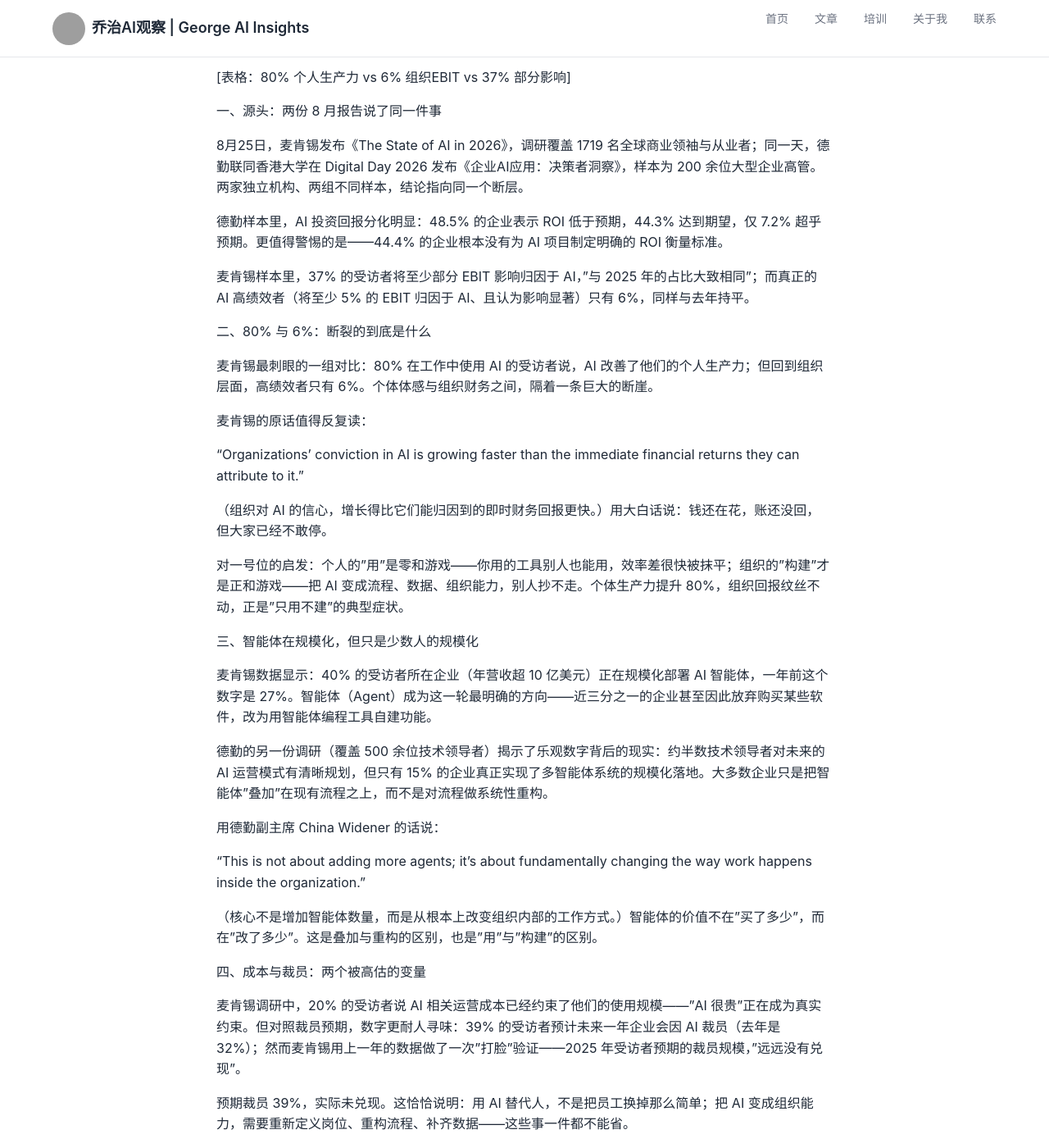
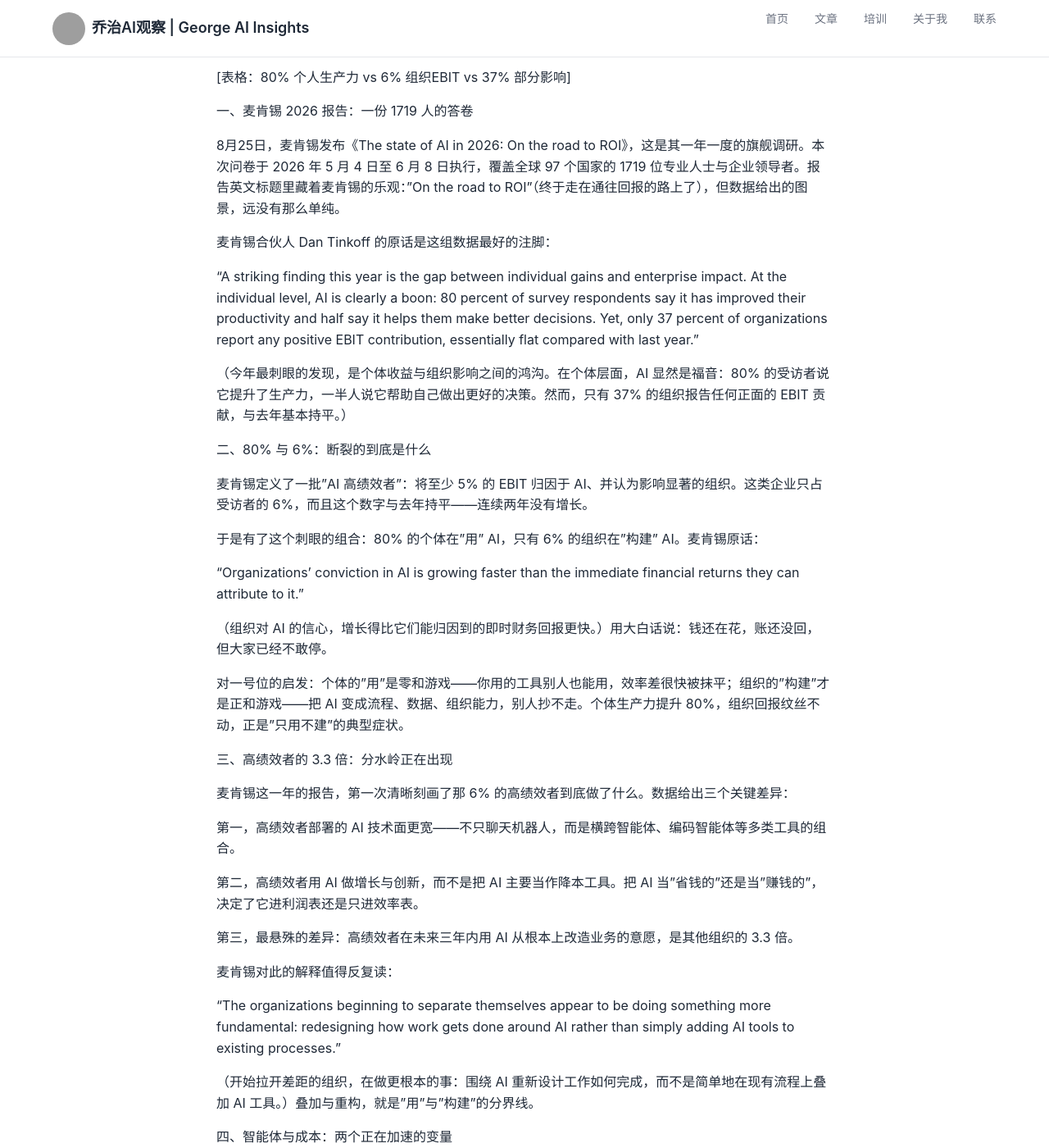
Before and after one commit to di3zongdui/di3zongdui.github.io, a Jekyll site: the page built from knowledge_base/05-文章存档/重磅_80%的员工说AI有用，公司的账本却纹丝不动.md, in a window 1280 px wide and 1400 px high, scrolled down 448 px. Shown: the whole window at 82% size. Built offline with Jekyll 4.4.1, drawn with Linux system fonts in a browser that asks for light colours; our own code applies the rules of GitHub Pages for plain Markdown files; a script that is not in the unit is left out; some of the changed text lies outside the part shown; grey boxes are pictures that could not be loaded.

Commit message:
sync article: 重磅｜80%的员工说AI有用，公司的账本却纹丝不动

```diff
--- a/knowledge_base/05-文章存档/重磅_80%的员工说AI有用，公司的账本却纹丝不动.md
+++ b/knowledge_base/05-文章存档/重磅_80%的员工说AI有用，公司的账本却纹丝不动.md
@@ -19,47 +19,67 @@ AI出海 · 企业全球化 · 跨境电商 · 品牌出海 · AI竞争力 · Sy
 [表格：80% 个人生产力 vs 6% 组织EBIT vs 37% 部分影响]
 
 
-一、源头：两份 8 月报告说了同一件事
+一、麦肯锡 2026 报告：一份 1719 人的答卷
 
-8月25日，麦肯锡发布《The State of AI in 2026》，调研覆盖 1719 名全球商业领袖与从业者；同一天，德勤联同香港大学在 Digital Day 2026 发布《企业AI应用：决策者洞察》，样本为 200 余位大型企业高管。两家独立机构、两组不同样本，结论指向同一个断层。
+8月25日，麦肯锡发布《The state of AI in 2026: On the road to ROI》，这是其一年一度的旗舰调研。本次问卷于 2026 年 5 月 4 日至 6 月 8 日执行，覆盖全球 97 个国家的 1719 位专业人士与企业领导者。报告英文标题里藏着麦肯锡的乐观："On the road to ROI"（终于走在通往回报的路上了），但数据给出的图景，远没有那么单纯。
 
-德勤样本里，AI 投资回报分化明显：48.5% 的企业表示 ROI 低于预期，44.3% 达到期望，仅 7.2% 超乎预期。更值得警惕的是——44.4% 的企业根本没有为 AI 项目制定明确的 ROI 衡量标准。
+麦肯锡合伙人 Dan Tinkoff 的原话是这组数据最好的注脚：
 
-麦肯锡样本里，37% 的受访者将至少部分 EBIT 影响归因于 AI，"与 2025 年的占比大致相同"；而真正的 AI 高绩效者（将至少 5% 的 EBIT 归因于 AI、且认为影响显著）只有 6%，同样与去年持平。
+"A striking finding this year is the gap between individual gains and enterprise impact. At the individual level, AI is clearly a boon: 80 percent of survey respondents say it has improved their productivity and half say it helps them make better decisions. Yet, only 37 percent of organizations report any positive EBIT contribution, essentially flat compared with last year."
+
+（今年最刺眼的发现，是个体收益与组织影响之间的鸿沟。在个体层面，AI 显然是福音：80% 的受访者说它提升了生产力，一半人说它帮助自己做出更好的决策。然而，只有 37% 的组织报告任何正面的 EBIT 贡献，与去年基本持平。）
 
 二、80% 与 6%：断裂的到底是什么
 
-麦肯锡最刺眼的一组对比：80% 在工作中使用 AI 的受访者说，AI 改善了他们的个人生产力；但回到组织层面，高绩效者只有 6%。个体体感与组织财务之间，隔着一条巨大的断崖。
+麦肯锡定义了一批"AI 高绩效者"：将至少 5% 的 EBIT 归因于 AI、并认为影响显著的组织。这类企业只占受访者的 6%，而且这个数字与去年持平——连续两年没有增长。
 
-麦肯锡的原话值得反复读：
+于是有了这个刺眼的组合：80% 的个体在"用" AI，只有 6% 的组织在"构建" AI。麦肯锡原话：
 
 "Organizations' conviction in AI is growing faster than the immediate financial returns they can attribute to it."
 
 （组织对 AI 的信心，增长得比它们能归因到的即时财务回报更快。）用大白话说：钱还在花，账还没回，但大家已经不敢停。
 
-对一号位的启发：个人的"用"是零和游戏——你用的工具别人也能用，效率差很快被抹平；组织的"构建"才是正和游戏——把 AI 变成流程、数据、组织能力，别人抄不走。个体生产力提升 80%，组织回报纹丝不动，正是"只用不建"的典型症状。
+对一号位的启发：个体的"用"是零和游戏——你用的工具别人也能用，效率差很快被抹平；组织的"构建"才是正和游戏——把 AI 变成流程、数据、组织能力，别人抄不走。个体生产力提升 80%，组织回报纹丝不动，正是"只用不建"的典型症状。
 
-三、智能体在规模化，但只是少数人的规模化
+三、高绩效者的 3.3 倍：分水岭正在出现
 
-麦肯锡数据显示：40% 的受访者所在企业（年营收超 10 亿美元）正在规模化部署 AI 智能体，一年前这个数字是 27%。智能体（Agent）成为这一轮最明确的方向——近三分之一的企业甚至因此放弃购买某些软件，改为用智能体编程工具自建功能。
+麦肯锡这一年的报告，第一次清晰刻画了那 6% 的高绩效者到底做了什么。数据给出三个关键差异：
 
-德勤的另一份调研（覆盖 500 余位技术领导者）揭示了乐观数字背后的现实：约半数技术领导者对未来的 AI 运营模式有清晰规划，但只有 15% 的企业真正实现了多智能体系统的规模化落地。大多数企业只是把智能体"叠加"在现有流程之上，而不是对流程做系统性重构。
+第一，高绩效者部署的 AI 技术面更宽——不只聊天机器人，而是横跨智能体、编码智能体等多类工具的组合。
 
-用德勤副主席 China Widener 的话说：
+第二，高绩效者用 AI 做增长与创新，而不是把 AI 主要当作降本工具。把 AI 当"省钱的"还是当"赚钱的"，决定了它进利润表还是只进效率表。
 
-"This is not about adding more agents; it's about fundamentally changing the way work happens inside the organization."
+第三，最悬殊的差异：高绩效者在未来三年内用 AI 从根本上改造业务的意愿，是其他组织的 3.3 倍。
 
-（核心不是增加智能体数量，而是从根本上改变组织内部的工作方式。）智能体的价值不在"买了多少"，而在"改了多少"。这是叠加与重构的区别，也是"用"与"构建"的区别。
+麦肯锡对此的解释值得反复读：
 
-四、成本与裁员：两个被高估的变量
+"The organizations beginning to separate themselves appear to be doing something more fundamental: redesigning how work gets done around AI rather than simply adding AI tools to existing processes."
 
-麦肯锡调研中，20% 的受访者说 AI 相关运营成本已经约束了他们的使用规模——"AI 很贵"正在成为真实约束。但对照裁员预期，数字更耐人寻味：39% 的受访者预计未来一年企业会因 AI 裁员（去年是 32%）；然而麦肯锡用上一年的数据做了一次"打脸"验证——2025 年受访者预期的裁员规模，"远远没有兑现"。
+（开始拉开差距的组织，在做更根本的事：围绕 AI 重新设计工作如何完成，而不是简单地在现有流程上叠加 AI 工具。）叠加与重构，就是"用"与"构建"的分界线。
 
-预期裁员 39%，实际未兑现。这恰恰说明：用 AI 替代人，不是把员工换掉那么简单；把 AI 变成组织能力，需要重新定义岗位、重构流程、补齐数据——这些事一件都不能省。
+四、智能体与成本：两个正在加速的变量
 
-五、对管理者的三层启示
+智能体（Agent）是这一轮最明确的方向。麦肯锡数据显示：在年营收超 10 亿美元的企业中，40% 的受访者表示正在规模化部署 AI 智能体，一年前这个数字是 27%；而规模较小企业的比例只有 22%，且与去年持平。智能体正在把企业分成两个速度。
 
-第一层，个人诊断：先回答三个问题——你的 AI 有没有明确 ROI 衡量标准？你的"AI 成果"停在哪一层：工具试用、流程优化，还是业务重构？你有几个岗位因为 AI 被重新定义了？回答不了，说明还停在"用"。
+更颠覆性的变化在采购端：32% 的企业决定放弃购买至少一款软件产品，改为用智能体编程工具在公司内部自建功能。"构建优先于购买"第一次成为近三分之一企业的采购逻辑。
+
+但成本正在约束热情。20% 的受访者说，AI 相关运营成本（包括 token 费用）已经限制了他们的 AI 使用。一边是 60% 的企业计划未来一年增加 AI 投入，一边是 20% 的企业已经被成本卡住——麦肯锡用四个字总结这种张力：
+
+"The next phase of enterprise AI may be less about who adopts AI and more about what happens after they do."
+
+（企业 AI 的下一个阶段，重点不再是"谁采用了 AI"，而是"采用之后发生了什么"。）采用之后的组织变革，才是真正拉开差距的地方。
+
+五、CGL 的观察：把"用"变成"构建"的最后一公里
+
+作为深耕高端人才猎寻、组织管理咨询与投融资服务的全方位人才资产管理机构，CGL 团队过去一年近距离观察了大量企业的 AI 转型。麦肯锡这份报告里的断层，正是我们在企业一线反复看到的画面：工具采购单越来越长，组织能力却迟迟没有跟上。
+
+那 6% 的高绩效者之所以能拉开差距，CGL 的判断与麦肯锡一致：不是买到了更好的 AI，而是把 AI 真正嵌进了组织。而组织变革的载体，始终是人——从一号位的 AI 战略定调，到 CAIO 的引入与组织落地，再到关键岗位上的人才匹配，这是"用"到"构建"之间的最后一公里，也是 CGL 的 AI Office 与猎寻团队每天都在做的事。
+
+这轮"人机共生、产需共融"的浪潮，本质上是组织人才结构的一次大洗牌。谁在人才上提前布局，谁就能在这轮分化中拿到先手。
+
+六、对管理者的三层启示
+
+第一层，个人诊断：先回答三个问题——你的 AI 有没有明确的 ROI 衡量标准？你的"AI 成果"停在哪一层：工具试用、流程优化，还是业务重构？你有几个岗位因为 AI 被重新定义了？回答不了，说明还停在"用"。
 
 第二层，组织能力 ≠ 个人之和：80% 的人觉得 AI 有用，组织却只有 6% 是高绩效——个体效率的加总不等于组织回报。数据、流程、治理、人才，缺哪一环，个体的"用"都变不成组织的"建"。
 
@@ -67,9 +87,9 @@ AI出海 · 企业全球化 · 跨境电商 · 品牌出海 · AI竞争力 · Sy
 
 一句话总结：80% 的个体在用 AI，只有 6% 的组织在构建 AI。个体生产力提升没有变成组织回报，不是因为 AI 没用，而是因为"用"和"构建"是两件事。会用 AI 的人人都是，会建 AI 的万中无一——这个断层，就是一号位最大的机会。
 
-数据来源：McKinsey《The State of AI in 2026》（2026年8月，1719名受访者）；Deloitte × 香港大学《企业AI应用：决策者洞察》（2026年8月25日，200余位大型企业高管）；Deloitte 智能体调研（500余位技术领导者）。
+数据来源：McKinsey《The state of AI in 2026: On the road to ROI》（2026年8月25日发布，2026年5-6月执行，覆盖97个国家1719位受访者）。
 
-郭雁冰，AI构建CEO教练，企业常年战略顾问。
+郭雁冰，CGL 集团高级副总裁、AI Office 战略官，AI构建CEO教练，企业常年战略顾问。
 
 我做了很多年的战略与人才顾问，又有风险投资的背景，服务过数百位企业一号位。他们身上有个共同点：AI 上了、人才招了、钱花了，业务却没变。我想做的事情，说来很简单——辅佐一号位，实现 AI 构建。
 
```
